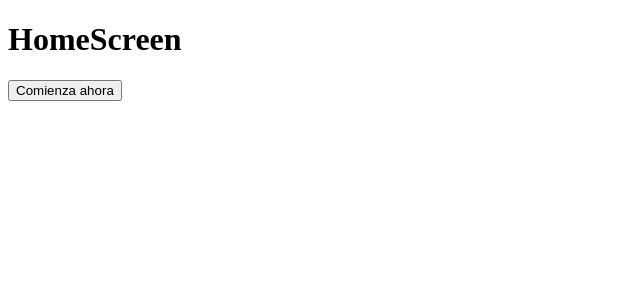
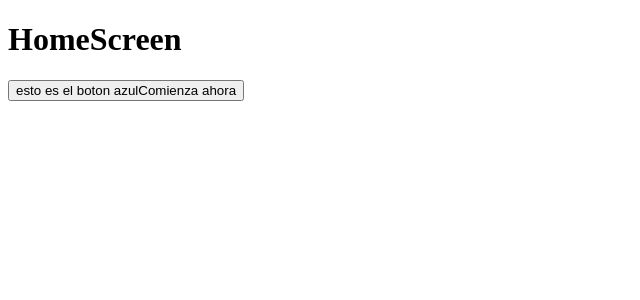
Before and after one commit to jipeek/the-olympia-challenge-frontend, a React (Create React App) app: page / in a window 1280 px wide. Shown: the top 300 px of the page, without its empty margins (0-640 px from the left). Built offline with nearby package versions, Linux system fonts and the light colour scheme.

Commit message:
se agrega estructira de componentes y vistas

```diff
--- a/src/globalComponents/CustomButton.jsx
+++ b/src/globalComponents/CustomButton.jsx
@@ -5,6 +5,7 @@ const CustomButton = (props) =>{
     return (
         <div>
             <button >
+                esto es el boton azul
                 {props.title}
             </button>
         </div>
```
Also changed, not shown: src/globalComponents/InputSearch.jsx (added, +11 -0 lines), src/features/account/AccountScreen.jsx (added), src/features/onboarding/OnboardingScreen.jsx (added), src/globalComponents/CardProductHorizontal.jsx (added), src/globalComponents/CardProductVertical.jsx (added), src/globalComponents/CustomInput.jsx (added), src/globalComponents/ProductBanner.jsx (added), src/globalComponents/ProductSummary.jsx (added), src/globalComponents/PurchaseDetails.jsx (added), src/globalComponents/PurchasingProcess.jsx (added).
